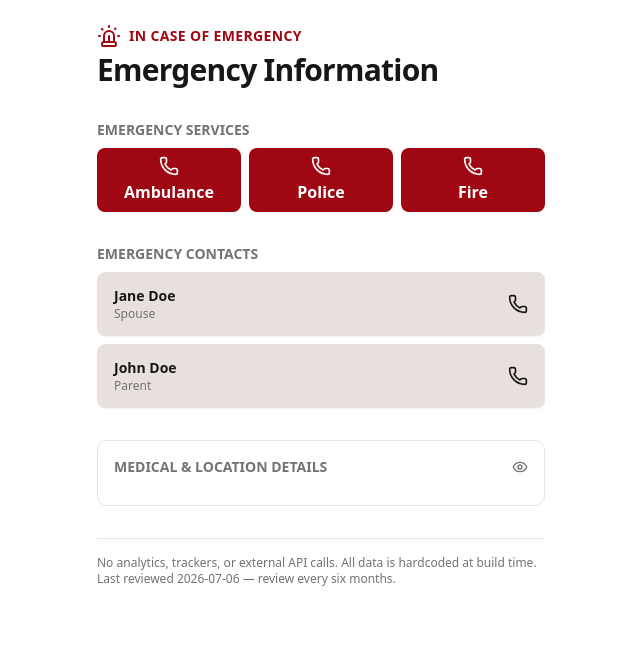
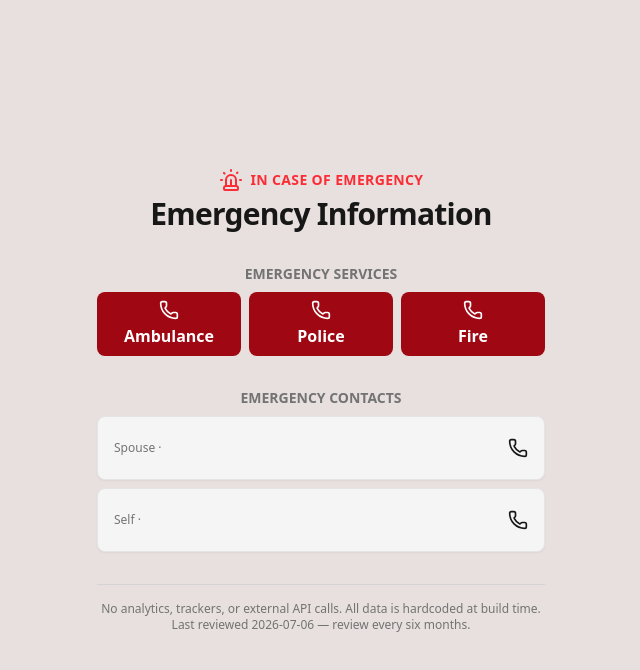
Before and after one commit to fahmifachrizal/fahmifachrizal, a Next.js app: page /sos in a window 1280 px wide. Shown: the top 670 px of the page, without its empty margins (319-959 px from the left). Built offline with nearby package versions, Linux system fonts and the light colour scheme.

Commit message:
update sos contact

```diff
--- a/app/sos/sos-view.tsx
+++ b/app/sos/sos-view.tsx
@@ -1,4 +1,4 @@
-import { Phone, Siren, Eye, EyeOff } from "lucide-react"
+import { Phone, Siren } from "lucide-react"
 import { Button } from "@/components/ui/button"
 
 // --- EDIT THIS: replace every placeholder below with your real information ---
@@ -10,20 +10,8 @@ const EMERGENCY_SERVICES = [
 ]
 
 const EMERGENCY_CONTACTS = [
-    { name: "Jane Doe", relation: "Spouse", number: "+62 812-0000-0001" },
-    { name: "John Doe", relation: "Parent", number: "+62 812-0000-0002" },
-]
-
-const MEDICAL_INFO = {
-    bloodType: "O+",
-    allergies: ["Penicillin"],
-    medications: ["None"],
-    conditions: ["None"],
-}
-
-const MEETING_POINTS = [
-    "Primary: Front gate of [Building/Complex Name]",
-    "Secondary: [Nearby landmark, e.g. corner of Street A & Street B]",
+    { name: process.env.PERSON1_NAME ?? "", relation: "Spouse", number: process.env.PERSON1_NUMBER ?? "" },
+    { name: process.env.PERSON2_NAME ?? "", relation: "Self", number: process.env.PERSON2_NUMBER ?? "" },
 ]
 
 const LAST_UPDATED = "2026-07-06"
@@ -34,13 +22,22 @@ function telHref(number: string) {
     return `tel:${number.replace(/[^+\d]/g, "")}`
 }
 
+// Shows only "+6281" and the last 4 digits, masks everything in between.
+function maskPhone(number: string) {
+    const digits = number.replace(/[^+\d]/g, "")
+    const prefix = digits.slice(0, 5)
+    const last4 = digits.slice(-4)
+    const maskedLength = Math.max(digits.length - prefix.length - last4.length, 0)
+    return `${prefix}${"*".repeat(maskedLength)}${last4}`
+}
+
 export function SosView() {
     return (
-        <div className="min-h-screen bg-white px-4 py-6 text-neutral-900">
-            <div className="mx-auto w-full max-w-md space-y-8">
+        <div className="flex min-h-screen items-center justify-center bg-[#E7E0DE] px-4 py-6 text-neutral-900">
+            <div className="mx-auto w-full max-w-md space-y-8 text-center">
                 {/* Header */}
                 <div className="space-y-1">
-                    <div className="flex items-center gap-2 text-red-800">
+                    <div className="flex items-center justify-center gap-2 text-red-500">
                         <Siren className="size-6 shrink-0" />
                         <span className="text-sm font-semibold uppercase tracking-wide">
                             In Case of Emergency
@@ -84,12 +81,12 @@ export function SosView() {
                                 asChild
                                 variant="outline"
                                 size="lg"
-                                className="h-16 w-full justify-between border-neutral-200 px-4">
+                                className="h-16 w-full justify-between border-neutral-200 bg-[#F5F5F5] px-4 hover:bg-[#EFEFEF]">
                                 <a href={telHref(contact.number)} aria-label={`Call ${contact.name}, ${contact.relation}`}>
                                     <span className="flex flex-col items-start">
                                         <span className="font-semibold">{contact.name}</span>
                                         <span className="text-xs text-neutral-500">
-                                            {contact.relation}
+                                            {contact.relation} · {maskPhone(contact.number)}
                                         </span>
                                     </span>
                                     <Phone className="size-5" />
@@ -99,48 +96,7 @@ export function SosView() {
                     </div>
                 </section>
 
-                {/* Sensitive info toggle — native <details> so it needs no client-side JS */}
-                <details className="group space-y-3 rounded-lg border border-neutral-200 p-4">
-                    <summary className="flex w-full cursor-pointer list-none items-center justify-between text-sm font-bold uppercase text-neutral-500 [&::-webkit-details-marker]:hidden">
-                        <span>Medical &amp; Location Details</span>
-                        <Eye className="size-4 group-open:hidden" />
-                        <EyeOff className="hidden size-4 group-open:block" />
-                    </summary>
-
-                    <p className="text-sm text-neutral-500 group-open:hidden">
-                        Hidden by default. Tap to reveal.
-                    </p>
-
-                    <div className="hidden space-y-4 group-open:block">
-                        <div>
-                            <p className="font-semibold">
-                                Blood Type: {MEDICAL_INFO.bloodType}
-                            </p>
-                            <p className="text-sm text-neutral-500">
-                                <strong>Allergies:</strong>{" "}
-                                {MEDICAL_INFO.allergies.join(", ")}
-                            </p>
-                            <p className="text-sm text-neutral-500">
-                                <strong>Medications:</strong>{" "}
-                                {MEDICAL_INFO.medications.join(", ")}
-                            </p>
-                            <p className="text-sm text-neutral-500">
-                                <strong>Conditions:</strong>{" "}
-                                {MEDICAL_INFO.conditions.join(", ")}
-                            </p>
-                        </div>
-                        <div>
-                            <p className="mb-1 font-semibold">Meeting Points</p>
-                            <ul className="list-disc space-y-1 pl-5 text-sm text-neutral-500">
-                                {MEETING_POINTS.map((point) => (
-                                    <li key={point}>{point}</li>
-                                ))}
-                            </ul>
-                        </div>
-                    </div>
-                </details>
-
-                <p className="border-t border-neutral-200 pt-4 text-xs text-neutral-500">
+                <p className="border-t border-neutral-300 pt-4 text-xs text-neutral-500">
                     No analytics, trackers, or external API calls. All data is
                     hardcoded at build time. Last reviewed {LAST_UPDATED} — review
                     every six months.
```
